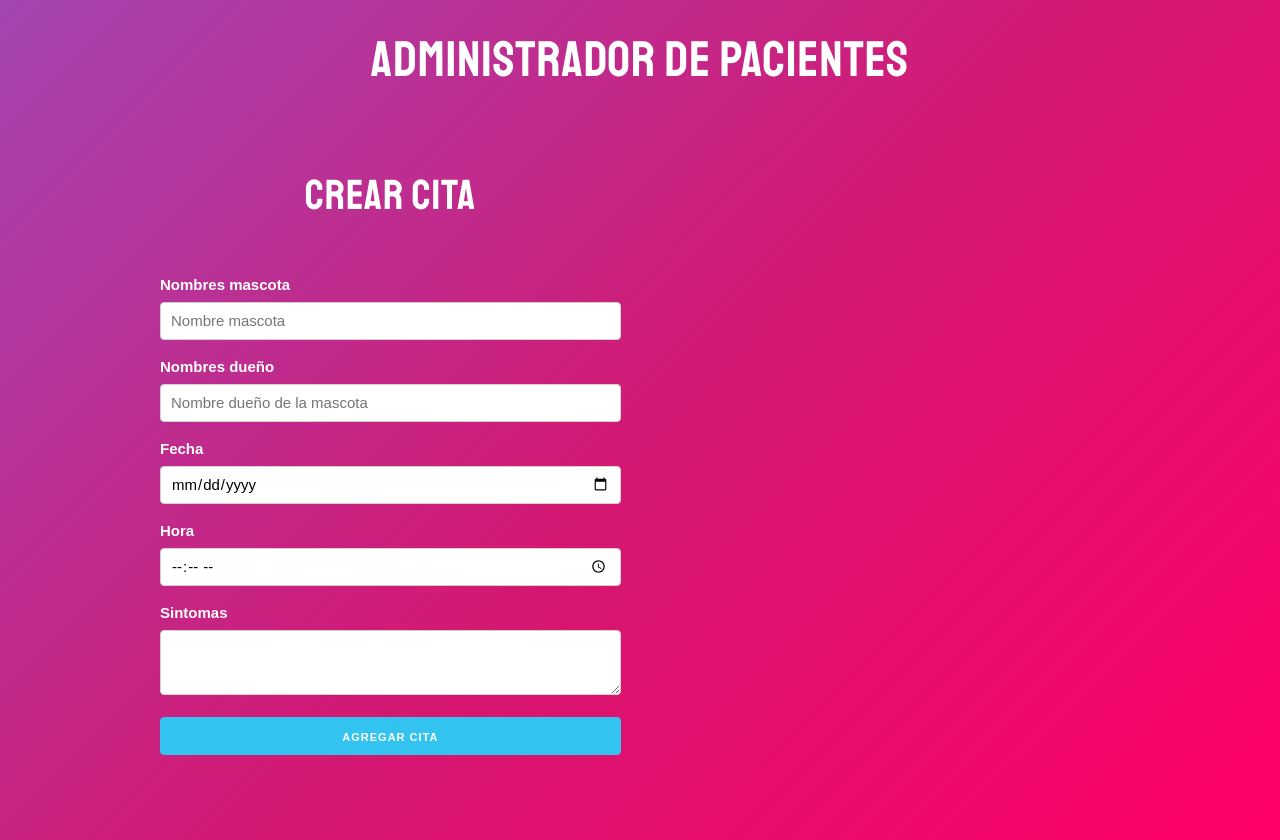
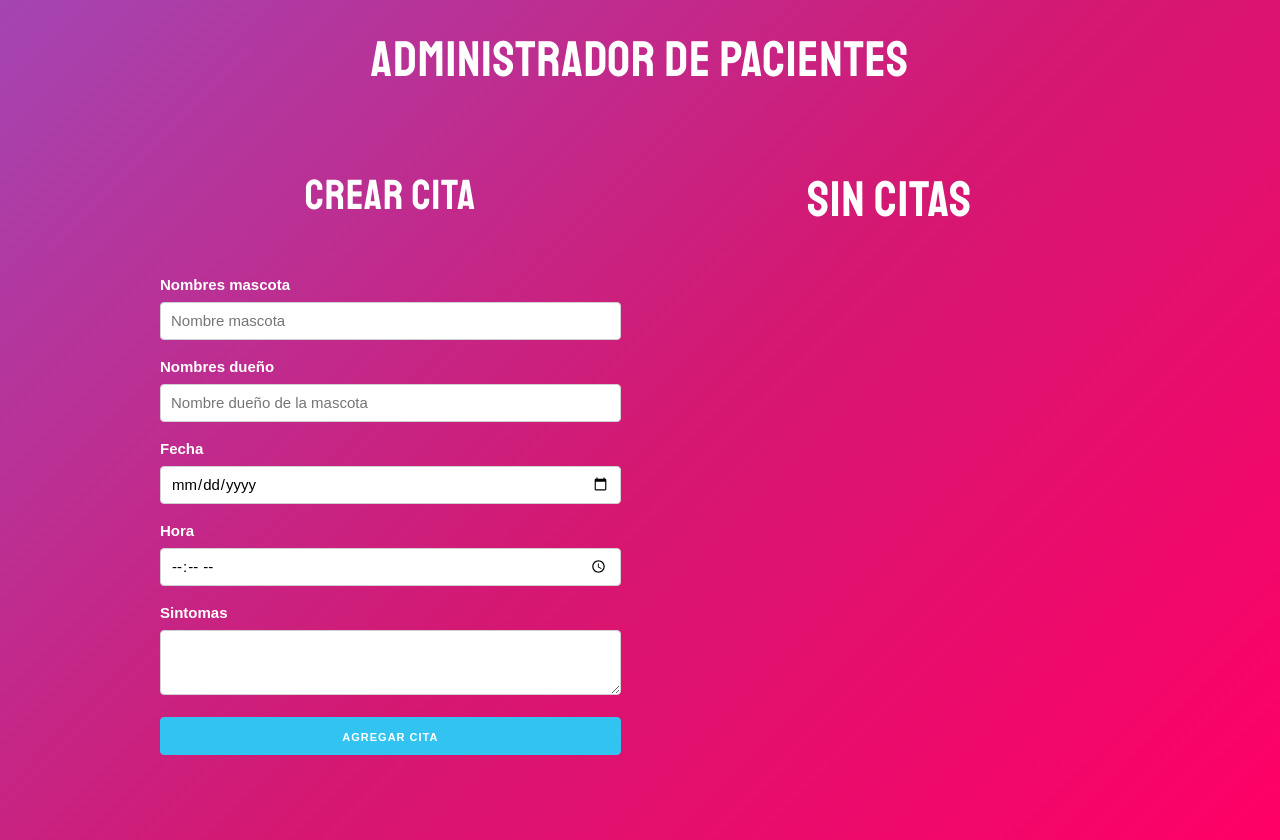
Before and after one commit to cristianaparra/appointment-manager, a React (Create React App) app: page / in a window 1280 px wide. Built offline with nearby package versions, Linux system fonts and the light colour scheme.

Commit message:
mensaje condicional en citas

```diff
--- a/src/App.js
+++ b/src/App.js
@@ -21,6 +21,8 @@ function App() {
     guardarCitas(nuevasCitas)
   }
 
+  const tituloCitas = citas.length === 0 ? 'Sin Citas' : 'Estas son tus Citas';
+
   return (
     <Fragment>
 
@@ -31,6 +33,7 @@ function App() {
             <Formulario crearCita={crearCita} />
           </div>
           <div className='one-half column'>
+            <h1>{tituloCitas}</h1>
             {citas.map(cita => (
               <Cita
                 key={cita.id}
--- a/src/components/formulario.js
+++ b/src/components/formulario.js
@@ -55,6 +55,8 @@ const Formulario = ({ crearCita }) => {
             sintomas: ''
         })
     }
+
+//
 
     return (
         <Fragment>
```
